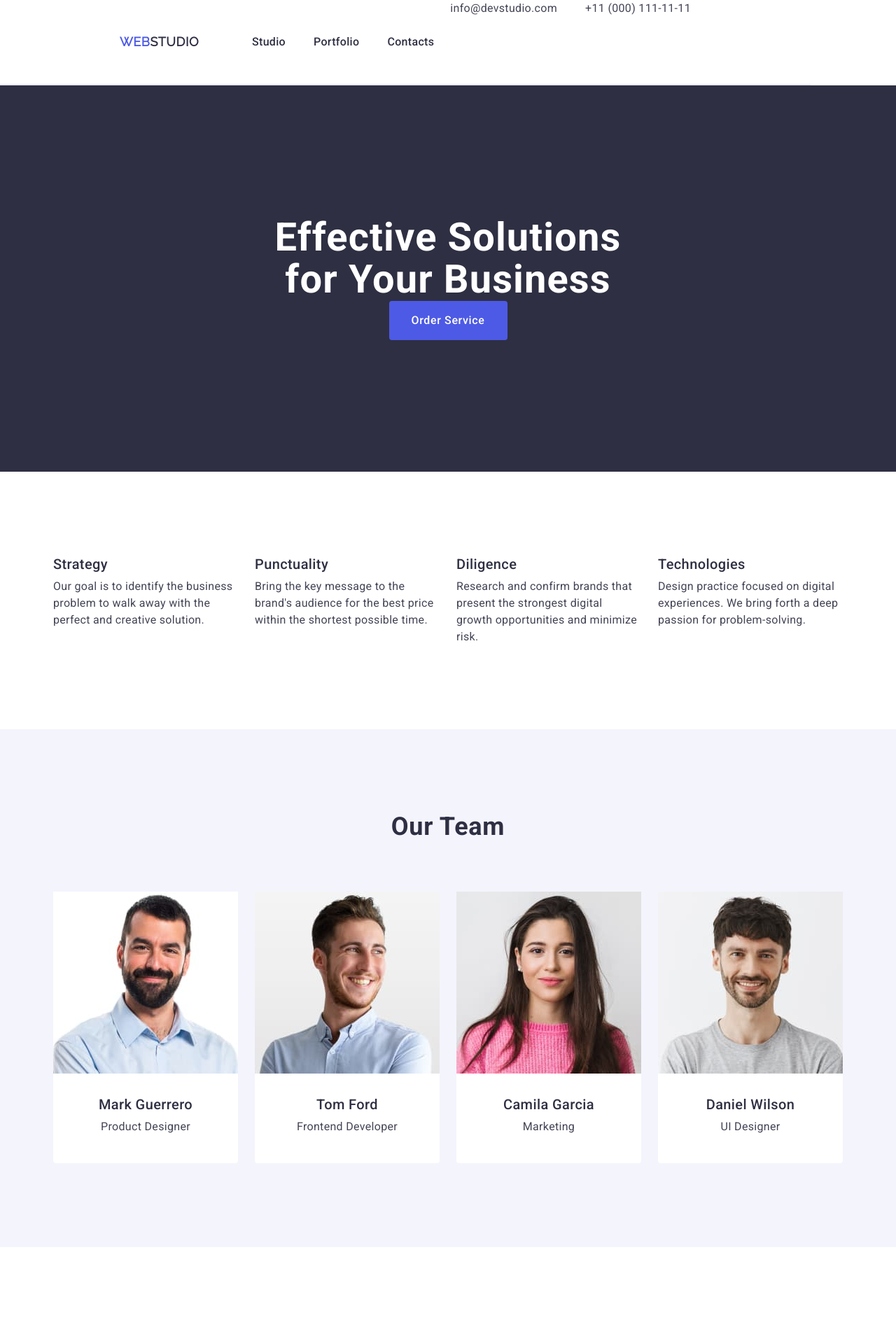
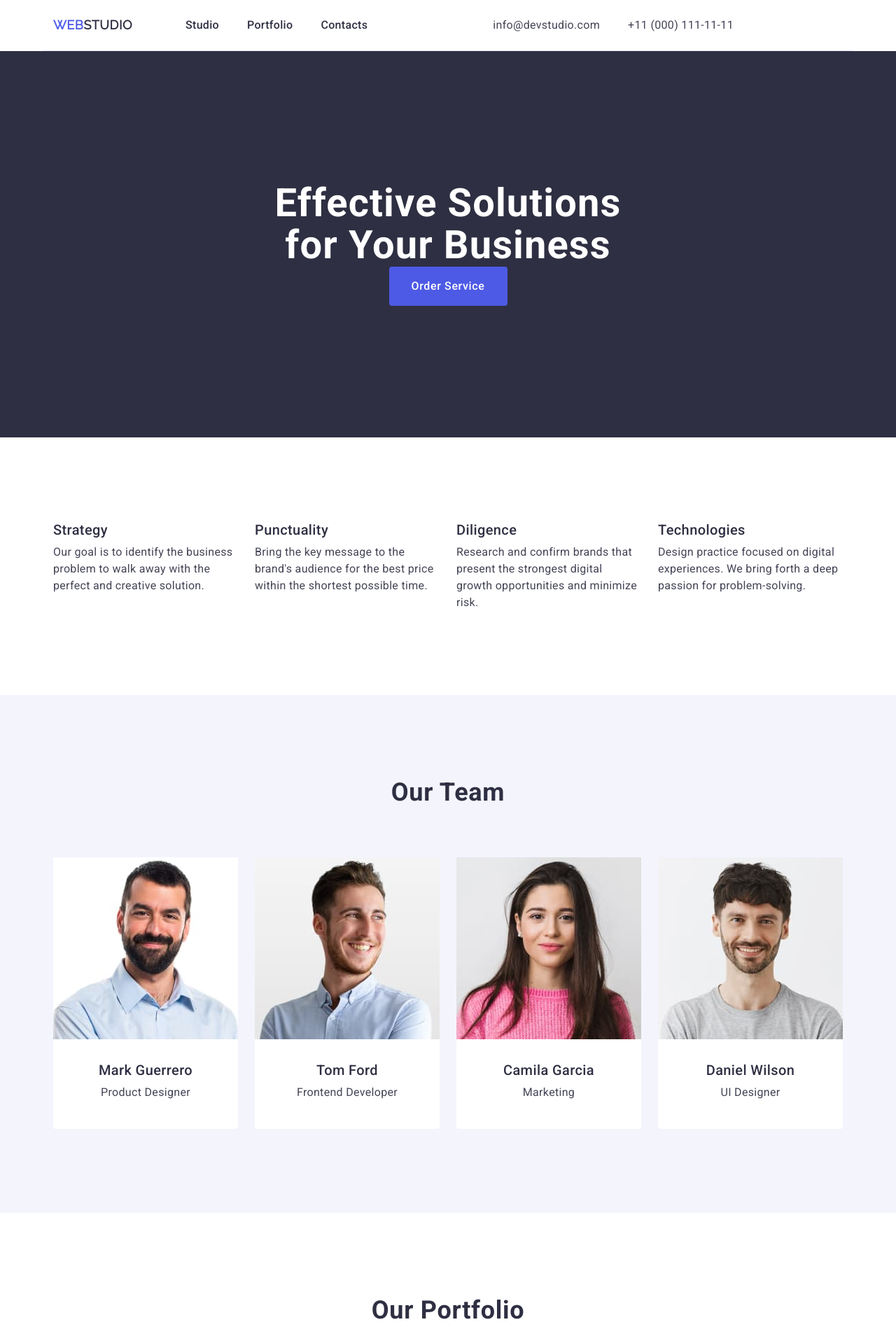
Before and after one commit to VladyslavKurdijashko/goit-markup-hw-03, a plain HTML site: page index.html in a window 1280 px wide. Shown: the top 1899 px of the page at 70% size. Drawn offline with nearby package versions, Linux system fonts and the light colour scheme.

Commit message:
Update styles.css

```diff
--- a/css/styles.css
+++ b/css/styles.css
@@ -1,4 +1,4 @@
-/* Стилі для обнулення відступів у елементів */
+
 h1,
 h2,
 h3,
@@ -8,14 +8,13 @@ h6,
 p {
   margin: 0;
 }
-/* обнулення базових властивостей списків (ul) */
+
 ul {
   list-style: none;
   padding-left: 0;
   margin: 0;
 }
 
-/* Властивості для коректного відображення картинок */
 img {
   display: block;
   max-width: 100%;
@@ -54,7 +53,6 @@ ol {
     line-height: 1.17;
     letter-spacing: 0.03em;
     text-transform: uppercase;
-    padding-left: 156px;
     margin-right: 76px
 }
 
@@ -70,6 +68,7 @@ ol {
     line-height: 1.5;
     letter-spacing: 0.02em;
     padding: 24px 0;
+    display: block;
 }
 
 .nav-link:hover,
@@ -78,7 +77,10 @@ ol {
 }
 
 .address {
+    display: flex;
     font-style: normal;
+    align-items: center;
+
 }
 
 .address-link-list {
@@ -86,6 +88,7 @@ ol {
     gap: 40px;
     justify-content: flex-end;
     padding-right: 156px;
+
 
 }
 .address-link {
@@ -157,30 +160,20 @@ ol {
     align-items: center;
 }
 
-.nav-link-list {
-    padding: 24px 0;
-}
 
 .link-list {
     display: flex;
     gap: 40px;
-    padding: 24px 0 24px;
 
 }
  .header-container {
     display: flex;
-    align-items: flex-start;
     flex-grow: 1;
     justify-content: space-between;
     border-bottom: 1px solid #e7e9fc;
     width: 1158px;
  }
-.header {
-    display: flex;
-    justify-content: space-between;
-    border-bottom: 1px solid #e7e9fc;
-    width: 1158px;
-}
+
 
 .head-section {
     padding: 120px 0;
@@ -303,9 +296,8 @@ border-radius: 0px 0px 4px 4px;
 
 .portfolio {
 
-        font-weight: 500;
+        font-weight: 700;
         font-size: 36px;
-        text-transform: capitalize;
         line-height: 1.11;
         letter-spacing: 0.02em;
         text-align: center;
@@ -333,26 +325,20 @@ border-radius: 0px 0px 4px 4px;
 
 
 .portfolio-title {
-    font-family: var(--font-family);
         font-weight: 500;
         font-size: 20px;
         text-transform: capitalize;
         line-height: 1.2;
         letter-spacing: 0.02em;
-        text-align: center;
         color: #2e2f42;
         margin-bottom: 8px;
 }
 
 .portfolio-item {
-    font-family: var(--font-family);
-        font-weight: 700;
-        font-size: 16px;
-        text-transform: capitalize;
+
         line-height: 1.5;
         letter-spacing: 0.02em;
-        text-align: center;
-        color: #434455;
+
 }
 
 .footer-item {
```
